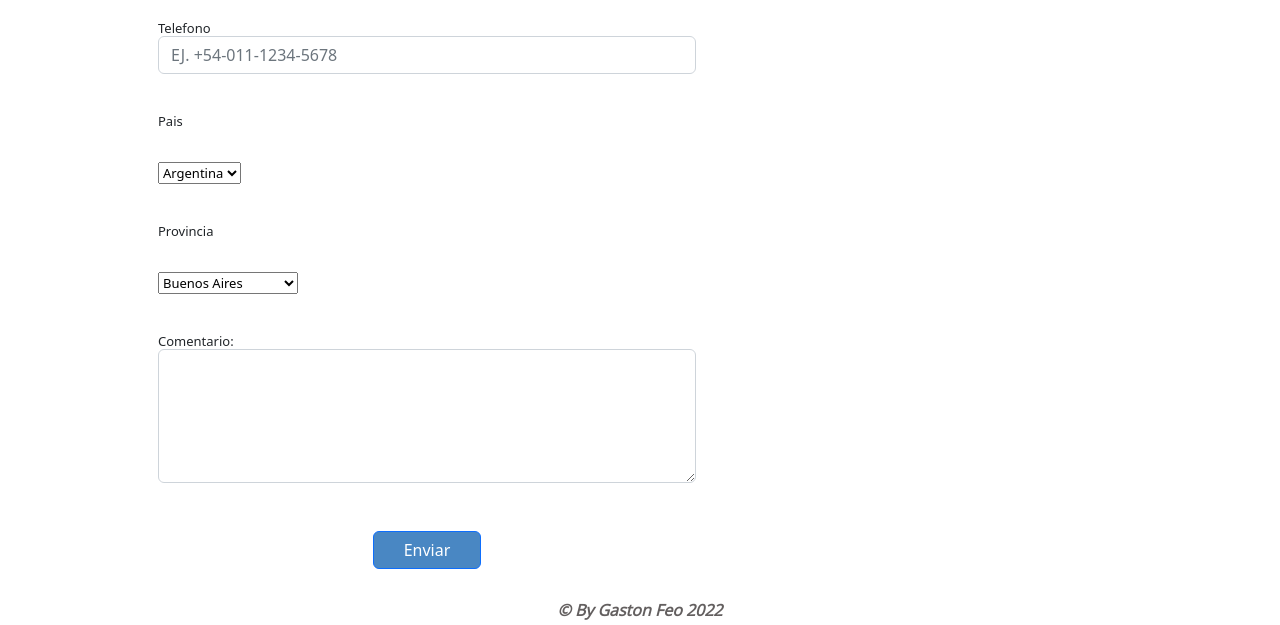
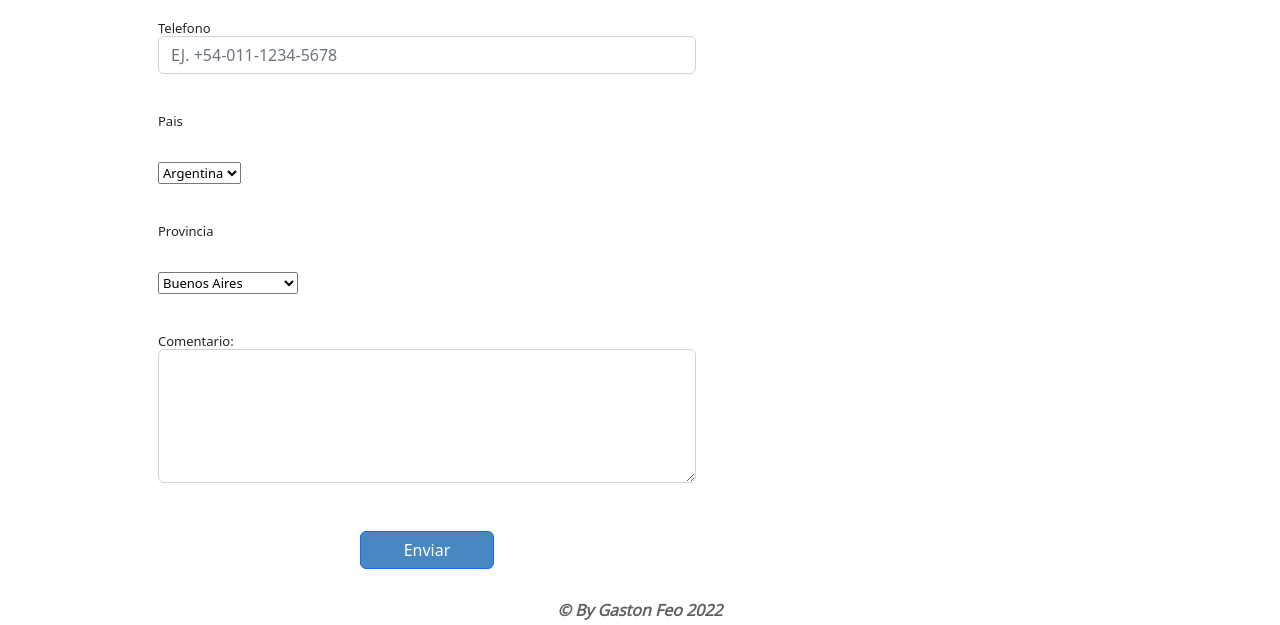
Before and after one commit to GastonFeo/ProyectoFinal, a website: page pages/contactos.html in a window 1280 px wide. Shown: the part 768-1393 px from the top of the page. Drawn offline with nearby package versions, Linux system fonts and the light colour scheme; a web font is replaced by a local one.

Commit message:
Tercera entrega Proyecto final

```diff
--- a/scss/_main.scss
+++ b/scss/_main.scss
@@ -175,17 +175,14 @@
     .row {
 
         .formularioContacto {
-            grid-area: formularioContacto;
             padding: 10rem;
             margin: 1rem 1rem;
-            @include flex (flex, column, center);
             font-size: small;
 
             div {
                 width: 50%;
                 margin: 0rem 0rem;
                 padding: 1rem;
-
             }
 
             .enviar {
@@ -193,7 +190,7 @@
 
                 .boton {
                     background-color: $fondo-botones;
-                    width: 20%;
+                    width: 25%;
                     @include flex (flex, row, center);
                 }
             }
```
Also changed, not shown: pages/contactos.html (+1 -1 lines), css/styles.css.
